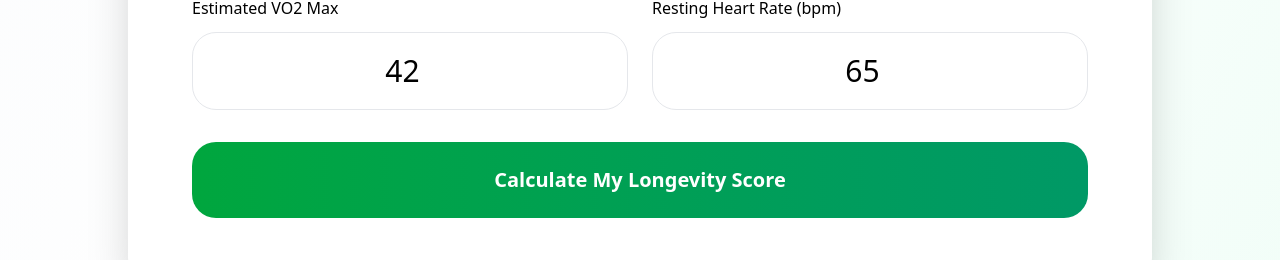
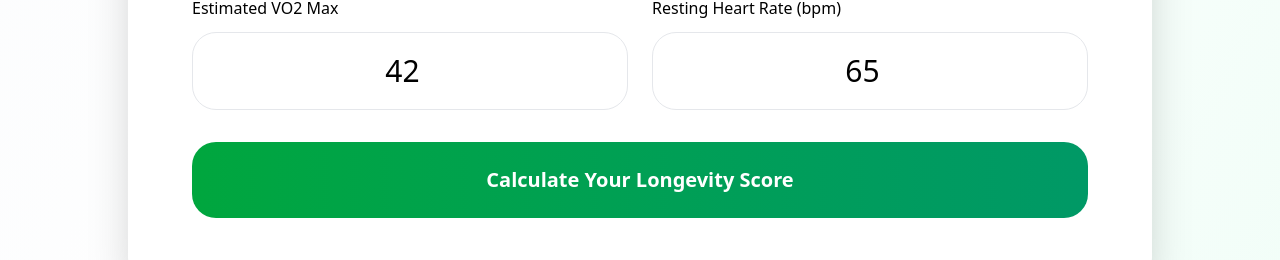
Before and after one commit to ppstevens/yourlongevityscore, a Next.js app: page / in a window 1280 px wide. Shown: the part 1513-1773 px from the top of the page. Built offline with nearby package versions, Linux system fonts and the light colour scheme.

Commit message:
Updated calculate button text

```diff
--- a/app/page.tsx
+++ b/app/page.tsx
@@ -139,7 +139,7 @@ export default function LongevityDashboard() {
   </div>
 
   <button type="submit" disabled={loading} className="w-full py-6 text-xl font-semibold bg-linear-to-r from-green-600 to-emerald-600 text-white rounded-3xl hover:brightness-110 transition">
-    {loading ? "Analyzing..." : "Calculate My Longevity Score"}
+    {loading ? "Analyzing..." : "Calculate Your Longevity Score"}
   </button>
 </form>
           </div>
```
